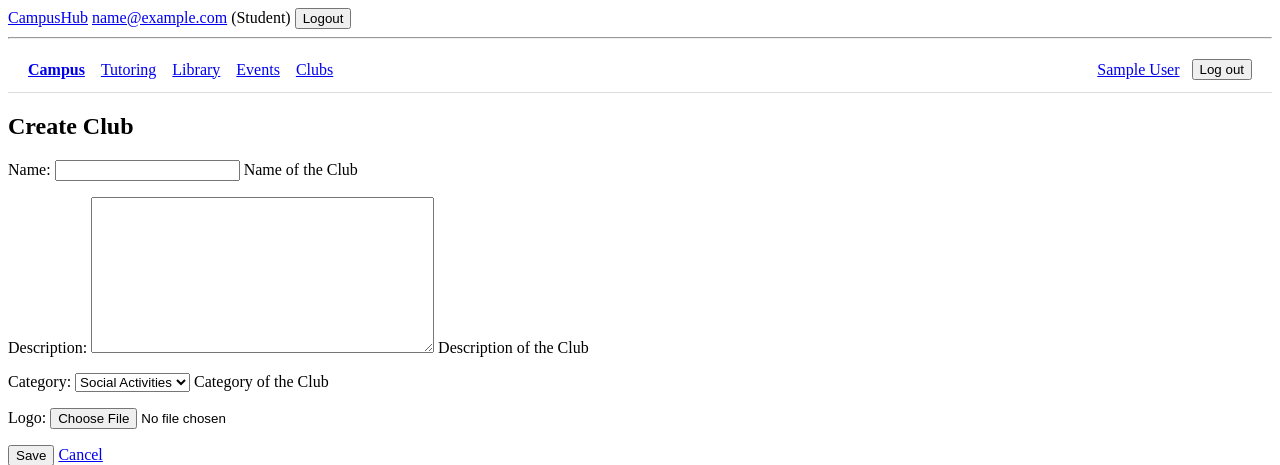
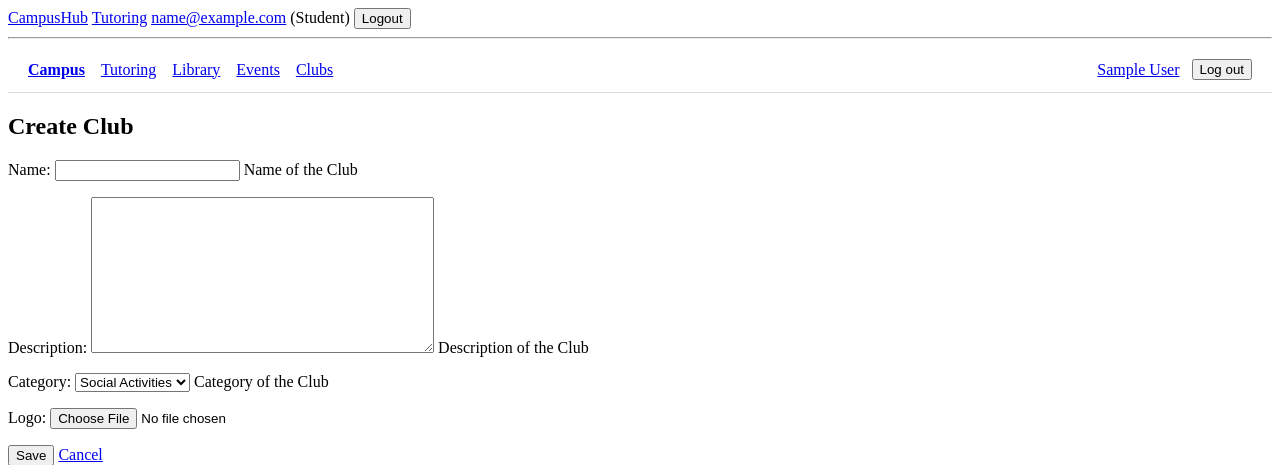
Before and after one commit to ioiiiomio/Midterm_Django, a Django app: page /clubs/create/ in a window 1280 px wide. Shown: the top 465 px of the page. Run offline with Django 4.2, Linux system fonts and the light colour scheme; the visitor is signed in with stand-in values (Sample User, id 1); parts of the project's set-up code (start-up, migrations or seed data) failed here and were passed over.

Commit message:
Yernur (#3)
* add: tutor app

* add: seed data

```diff
--- a/templates/base.html
+++ b/templates/base.html
@@ -8,6 +8,7 @@
 <body>
     <nav>
         <a href="{% url 'home' %}">CampusHub</a>
+        <a href="{% url 'tutoring:tutor_list' %}">Tutoring</a>
         {% if user.is_authenticated %}
             <a href="{% url 'users:profile' %}">{{ user.email }}</a> ({{ user.get_role_display }})
             <form method="post" action="{% url 'users:logout' %}" style="display:inline">
```
